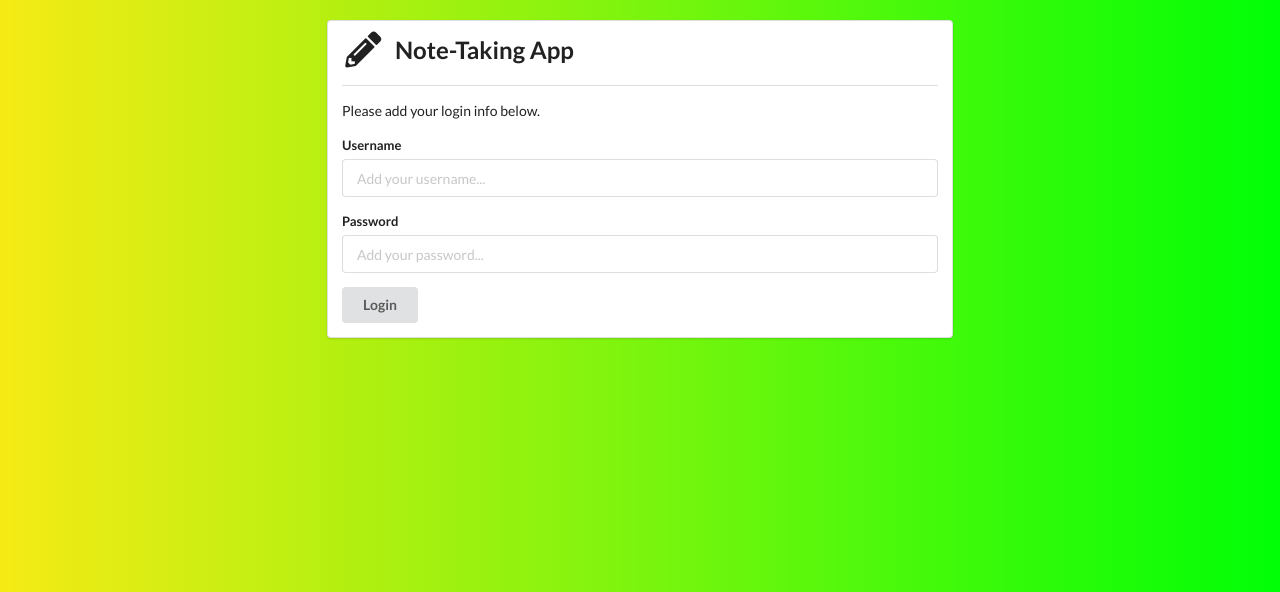
After one commit to lpzraf/flask-note-taking-app, a Flask app: page /login in a window 1280 px wide. The commit adds this page. Shown: the top 592 px of the page. Run offline with Flask 2, Linux system fonts and the light colour scheme.

Commit message:
It will add basic login and profile page

```diff
--- a/app.py
+++ b/app.py
@@ -1,9 +1,20 @@
-from flask import Flask, render_template, request, abort, redirect, url_for, jsonify
+from flask import (Flask, render_template, request, abort,
+                    redirect, url_for, jsonify,session,g)
 from model import db, save_db
 import datetime
 
 
 app = Flask(__name__)
+app.secret_key = 'supermegadupersecretkey'
+
+# session
+@app.before_request
+def before_request():
+    g.user = None
+
+    if 'user_id' in session:
+        user = [x for x in users if x.id == session['user_id']][0]
+        g.user = user
 
 # homepage
 @app.route('/')
@@ -51,13 +62,43 @@ def remove_note(index):
     except IndexError:
         abort(404)
 
-# @app.route('/api/note/')
-# def api_note_list():
-#     return jsonify(db)
+class User:
+    def __init__(self,id,username,password):
+        self.id = id
+        self.username = username
+        self.password = password
 
-# @app.route('/api/note/<int:index>')
-# def api_note_detail(index):
-#     try:
-#         return db[index]
-#     except IndexError:
-#         abort(404)
+    def __repr__(self):
+        return f'<User: {self.username}>'
+
+users = []
+users.append(User(id=1, username='Rafa', password='password'))
+users.append(User(id=2, username='Cristina', password='password2'))
+users.append(User(id=3, username='Kelly', password='password3'))
+
+
+# login
+@app.route('/login', methods=['GET', 'POST'])
+def login():
+    if request.method == 'POST':
+        session.pop('user_id', None)
+
+        username = request.form['username']
+        password = request.form['password']
+
+        user = [x for x in users if x.username == username][0]
+        if user and user.password == password:
+            session['user_id'] = user.id
+            return redirect(url_for('profile'))
+
+        return redirect(url_for('login'))
+
+    return render_template('login.html')
+
+# profile
+@app.route('/profile')
+def profile():
+    if not g.user:
+        return redirect(url_for('login'))
+
+    return render_template('profile.html')
--- a/static/style.css
+++ b/static/style.css
@@ -1,6 +1,8 @@
 body {
     background: rgb(2,0,36);
     background: linear-gradient(90deg, rgba(2,0,36,1) 0%, rgba(246,234,19,0.9934348739495799) 0%, rgba(0,255,6,1) 100%);
+    /* background: rgb(246,234,19);
+background: linear-gradient(21deg, rgba(246,234,19,0.9934348739495799) 34%, rgba(0,255,6,1) 100%); */
 }
 
 /* br {
--- /dev/null
+++ b/templates/login.html
@@ -0,0 +1,26 @@
+{% extends "base.html" %}
+
+{% block title %}Login page.{% endblock %}
+
+{% block content %}
+    <div class="ui two column centered grid">
+        <div class="column"><div class="ui segment">
+            <h2 class="ui left floated header"><i class="pencil alternate icon"></i>Note-Taking App</h2>
+            <div class="ui clearing divider"></div>
+            <p>Please add your login info below.</p>
+
+        <form class="ui form" method="POST">
+            <div class="field">
+                <label>Username</label>
+                <input type="text" name="username" placeholder="Add your username...">
+            </div>
+            <div class="field">
+                <label>Password</label>
+                <input type="text" name="password" placeholder="Add your password...">
+            </div>
+            <button class="ui button" type="submit">Login</button>
+        </form>
+        </div>
+    </div>
+
+{% endblock %}
```
Also changed, not shown: templates/profile.html (added, +27 -0 lines), static/elyse.png (added), static/matthew.png (added).
